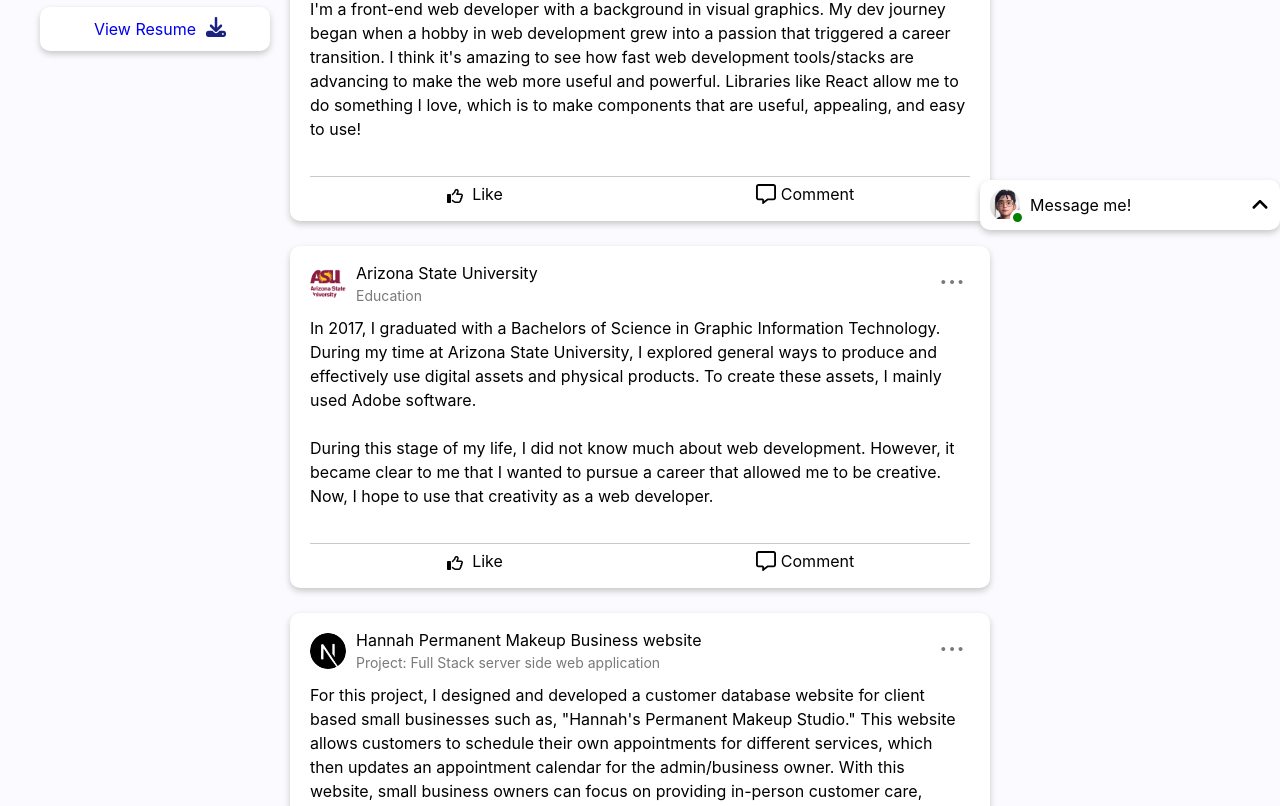
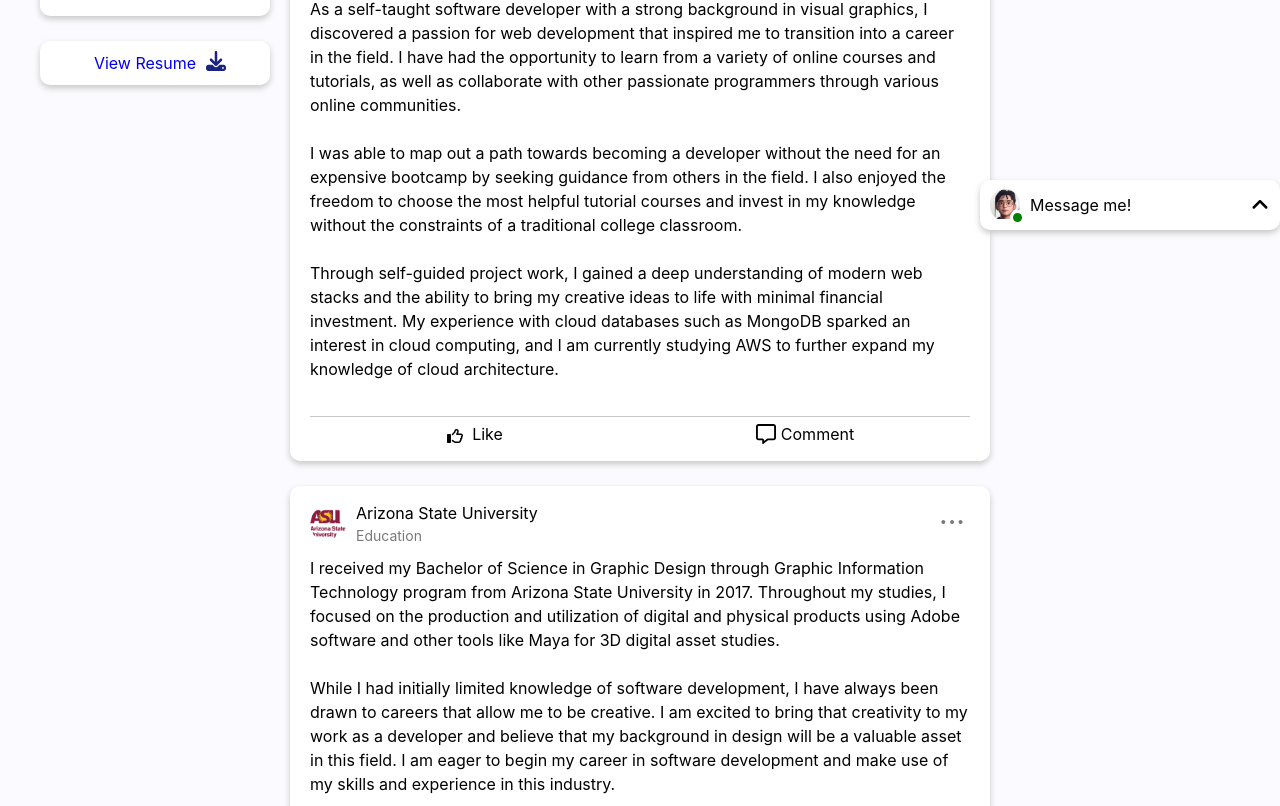
Before and after one commit to hwanjin-lee/portfolio, a Next.js app: page / in a window 1280 px wide. Shown: the part 570-1376 px from the top of the page. Built offline with nearby package versions, Linux system fonts and the light colour scheme.

Commit message:
resumeUpdate

```diff
--- a/components/About.jsx
+++ b/components/About.jsx
@@ -24,13 +24,31 @@ const About = ({ onComment }) => {
           </div>
         </div>
         <div>
-          I&apos;m a front-end web developer with a background in visual
-          graphics. My dev journey began when a hobby in web development grew
-          into a passion that triggered a career transition. I think it&apos;s
-          amazing to see how fast web development tools/stacks are advancing to
-          make the web more useful and powerful. Libraries like React allow me
-          to do something I love, which is to make components that are useful,
-          appealing, and easy to use!
+          <div>
+            As a self-taught software developer with a strong background in
+            visual graphics, I discovered a passion for web development that
+            inspired me to transition into a career in the field. I have had the
+            opportunity to learn from a variety of online courses and tutorials,
+            as well as collaborate with other passionate programmers through
+            various online communities.
+          </div>
+          <br />
+          <div>
+            I was able to map out a path towards becoming a developer without
+            the need for an expensive bootcamp by seeking guidance from others
+            in the field. I also enjoyed the freedom to choose the most helpful
+            tutorial courses and invest in my knowledge without the constraints
+            of a traditional college classroom.
+          </div>
+          <br />
+          <div>
+            Through self-guided project work, I gained a deep understanding of
+            modern web stacks and the ability to bring my creative ideas to life
+            with minimal financial investment. My experience with cloud
+            databases such as MongoDB sparked an interest in cloud computing,
+            and I am currently studying AWS to further expand my knowledge of
+            cloud architecture.
+          </div>
         </div>
         <Likes onComment={onComment} />
       </div>
--- a/components/Blog.jsx
+++ b/components/Blog.jsx
@@ -14,9 +14,10 @@ const Blog = ({ onComment }) => {
               <Image src="/img/myself.jpg" alt="" width="36px" height="36px" />
             </div>
             <div className="boxHeaderTitle">
-              <div className="boxPrimary">Hwanjin Lee</div>
+              <div className="boxPrimary">Blog: Hwanjin Lee</div>
               <div className="boxSecondary">
-                Blog: What made me want to get into web development
+                How My Frustration with Inefficient Part Ordering Led Me to
+                Learning Development
               </div>
             </div>
           </div>
@@ -25,67 +26,50 @@ const Blog = ({ onComment }) => {
           </div>
         </div>
         <div>
-          <p>
-            Have you ever come across a user interface that is so bad that it
-            makes you want to leave your job? Been there and done that but for
-            good reason! That is, so I can help improve interfaces through
-            development.
-          </p>
-          <p>
-            I grew an interest in web development after experiencing difficulty
-            while trying to look up hardware parts on an overwhelming database
-            website.
-          </p>
-          <p>
-            At my previous job, I was an appliance technician for a contract
-            company(A) under a large appliance company(B). After technicians
-            like myself uploaded a hardware system diagnosis to the server, part
-            researchers had to search the company(B)&apos;s database for
-            hardware part numbers.
-          </p>
-          <p>
-            At one point during my time as a technician, I injured my back while
-            working on the field. I temporarily switched roles within the
-            company to help support technicians as a part researcher.
-          </p>
-          <p>
-            The website&apos;s search feature was overwhelming, and the results
-            were difficult to review. There was no way to filter the database
-            table and view only by appliance types or model year. Instead, part
-            researchers had to manually search the database by typing in either
-            the model number, serial number, or part name.
-          </p>
-          <p>They had to do this for Every. Single. Diagnosis.</p>
-          <p>
-            Otherwise, they would have to view a massive table for all different
-            types of appliances and different models.
-          </p>
-          <p>
-            During my experience as a technician to a temporary parts
-            researcher, I noticed that the parts research and orders always
-            bottlenecked the flow of many repair request tickets. This was due
-            to a database that was inefficient and difficult to use which
-            ultimately resulted in lagging the logistics of part arrival time.
-            This part in the process alone impacted the overall customers&apos;
-            repair experiences, because they had to wait longer than they needed
-            to for their appliance to be fixed.
-          </p>
-          <p>
-            I believe this experience led me to start thinking more like a web
-            developer, and I began to ask myself, &quot;if I could change this,
-            what would I do differently?&quot;
-          </p>
-          <p>
-            I would focus on creating a database with a filtering and sorting
-            system to better support part researchers with finding and ordering
-            the parts they need. Part researchers would then be able to filter
-            by appliance or models, and see the results listed alphabetically.
-            This would decrease the amount of time they spend looking for one
-            part, and increase the amount of orders they are able to make in a
-            day. Thus, leading to earlier part arrival times, and happier
-            customers that don&apos;t have to wait too long for their appliances
-            to be fixed.
-          </p>
+          <div>
+            As an appliance technician, I saw firsthand the difficulties that
+            arose from the current system of ordering parts for repairs at my
+            previous job. At the company I worked for, technicians would upload
+            a hardware system diagnosis to the server using an in-house app, but
+            then a separate team of part researchers would have to search the
+            appliance company&apos;s database for the corresponding part
+            numbers. This added an extra step to the repair process and often
+            resulted in delays for customers, as the team of researchers
+            struggled to navigate the overwhelming and poorly organized
+            database.
+          </div>
+          <br />
+          <div>
+            One day, I had the opportunity to switch roles within the company
+            and work as a part researcher myself. This gave me a new perspective
+            on the challenges of the job and the inefficiencies of the current
+            system. I saw that the database was difficult to use and had
+            multiple versions of the same parts, making it hard to review the
+            results. On top of that, some parts didn&apos;t even have pictures,
+            and the filter system by model number and serial number often
+            provided incorrect information. As a result, technicians often had
+            to make multiple visits to complete a repair because of wrong parts
+            being ordered.
+          </div>
+          <br />
+          <div>
+            It was clear to me that there had to be a better way. I started
+            thinking about how I could use my knowledge as a technician and my
+            desire to improve the system to develop a more efficient and
+            effective app that could connect directly to the parts database. I
+            realized that if technicians were able to access and search the
+            database themselves, it would streamline the repair process and
+            improve the overall customer experience.
+          </div>
+          <br />
+          <div>
+            And so, my interest in web development was born. I knew that I
+            wanted to create solutions that could help companies like mine run
+            more smoothly and provide better service to their customers. I
+            believe that with the right approach to development and the right
+            tools, we can make a real difference in the way businesses operate
+            and the level of satisfaction they provide.
+          </div>
         </div>
         <Likes onComment={onComment} />
       </div>
--- a/components/Education.jsx
+++ b/components/Education.jsx
@@ -21,17 +21,22 @@ const Education = ({ onComment }) => {
         </div>
       </div>
       <div>
-        In 2017, I graduated with a Bachelors of Science in Graphic Information
-        Technology. During my time at Arizona State University, I explored
-        general ways to produce and effectively use digital assets and physical
-        products. To create these assets, I mainly used Adobe software.
-      </div>
-      <br />
-      <div>
-        During this stage of my life, I did not know much about web development.
-        However, it became clear to me that I wanted to pursue a career that
-        allowed me to be creative. Now, I hope to use that creativity as a web
-        developer.
+        <div>
+          I received my Bachelor of Science in Graphic Design through Graphic
+          Information Technology program from Arizona State University in 2017.
+          Throughout my studies, I focused on the production and utilization of
+          digital and physical products using Adobe software and other tools
+          like Maya for 3D digital asset studies.
+        </div>
+        <br />
+        <div>
+          While I had initially limited knowledge of software development, I
+          have always been drawn to careers that allow me to be creative. I am
+          excited to bring that creativity to my work as a developer and believe
+          that my background in design will be a valuable asset in this field. I
+          am eager to begin my career in software development and make use of my
+          skills and experience in this industry.
+        </div>
       </div>
       <Likes onComment={onComment} />
     </div>
--- a/components/Profile.jsx
+++ b/components/Profile.jsx
@@ -33,8 +33,9 @@ const Profile = () => {
               <div>San-Diego, CA</div>
             </div>
             <div className={styles.quote}>
-              &quot;I&apos;m a developer that loves to build, learn, and find
-              new opportunities to make things come to life!&quot;
+              "As a developer with a passion for building, learning, and
+              bringing ideas to life, I am always seeking new opportunities to
+              grow and make a positive impact."
             </div>
             <hr />
             <div className={styles.interests}>
```
